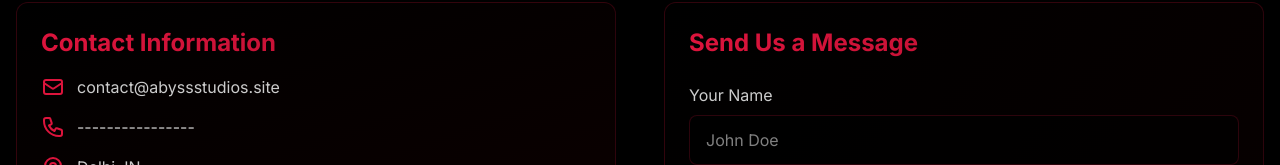
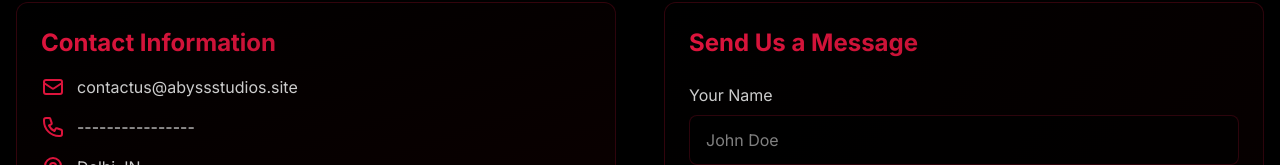
Before and after one commit to The-Abyss-Studios/Website-Main, a Next.js app: page /contact in a window 1280 px wide. Shown: the part 398-563 px from the top of the page. Built offline with nearby package versions, Linux system fonts and the light colour scheme.

Commit message:
Update page.tsx

```diff
--- a/src/app/contact/page.tsx
+++ b/src/app/contact/page.tsx
@@ -109,7 +109,7 @@
                     <svg className="w-6 h-6 mr-3 text-[#DC143C]" fill="none" stroke="currentColor" viewBox="0 0 24 24">
                       <path strokeLinecap="round" strokeLinejoin="round" strokeWidth="2" d="M3 8l7.89 5.26a2 2 0 002.22 0L21 8M5 19h14a2 2 0 002-2V7a2 2 0 00-2-2H5a2 2 0 00-2 2v10a2 2 0 002 2z" />
                     </svg>
-                    contact@abyssstudios.site
+                    contactus@abyssstudios.site
                   </p>
 
                   <p className="flex items-center text-white/80">
```
